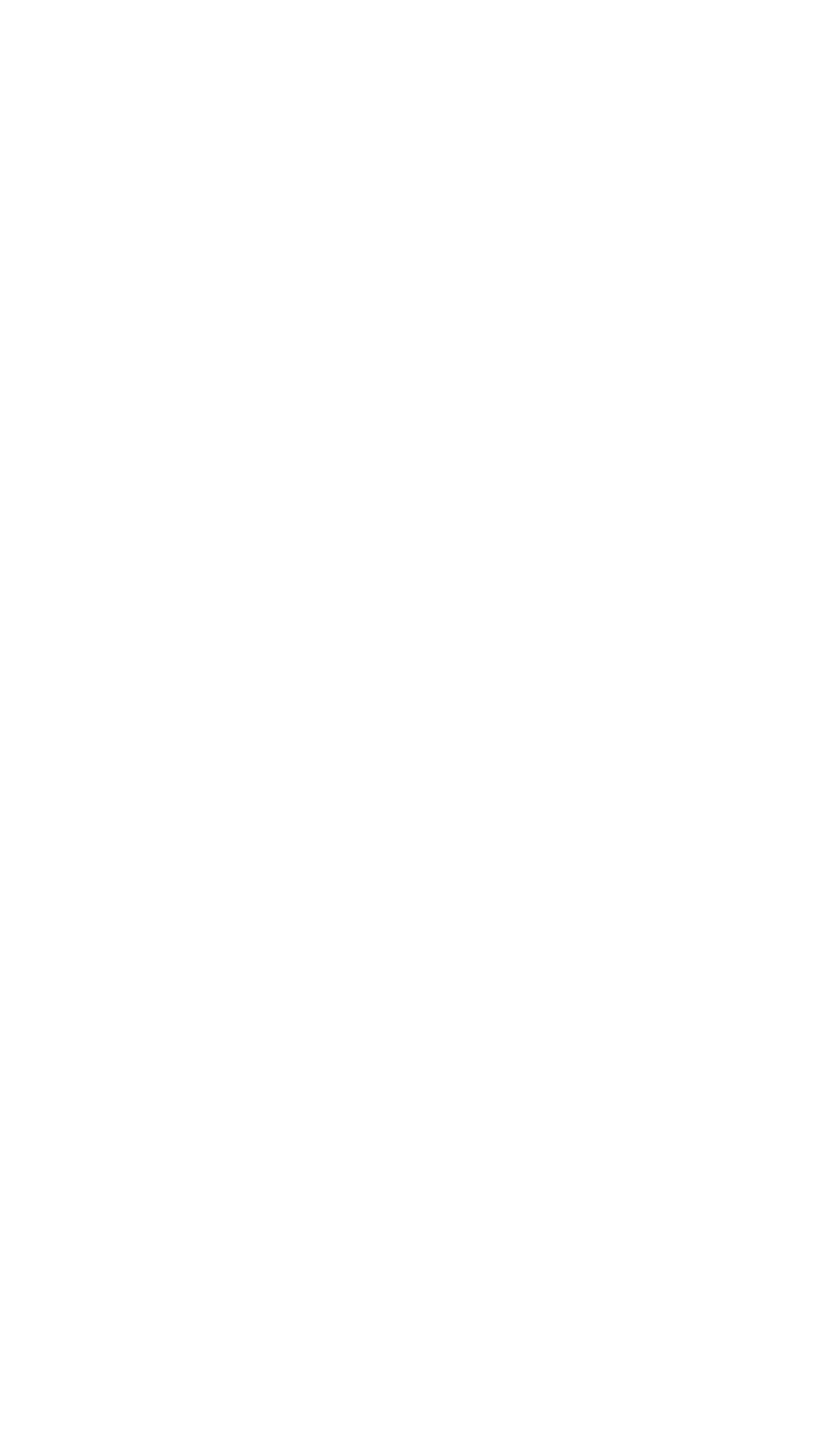
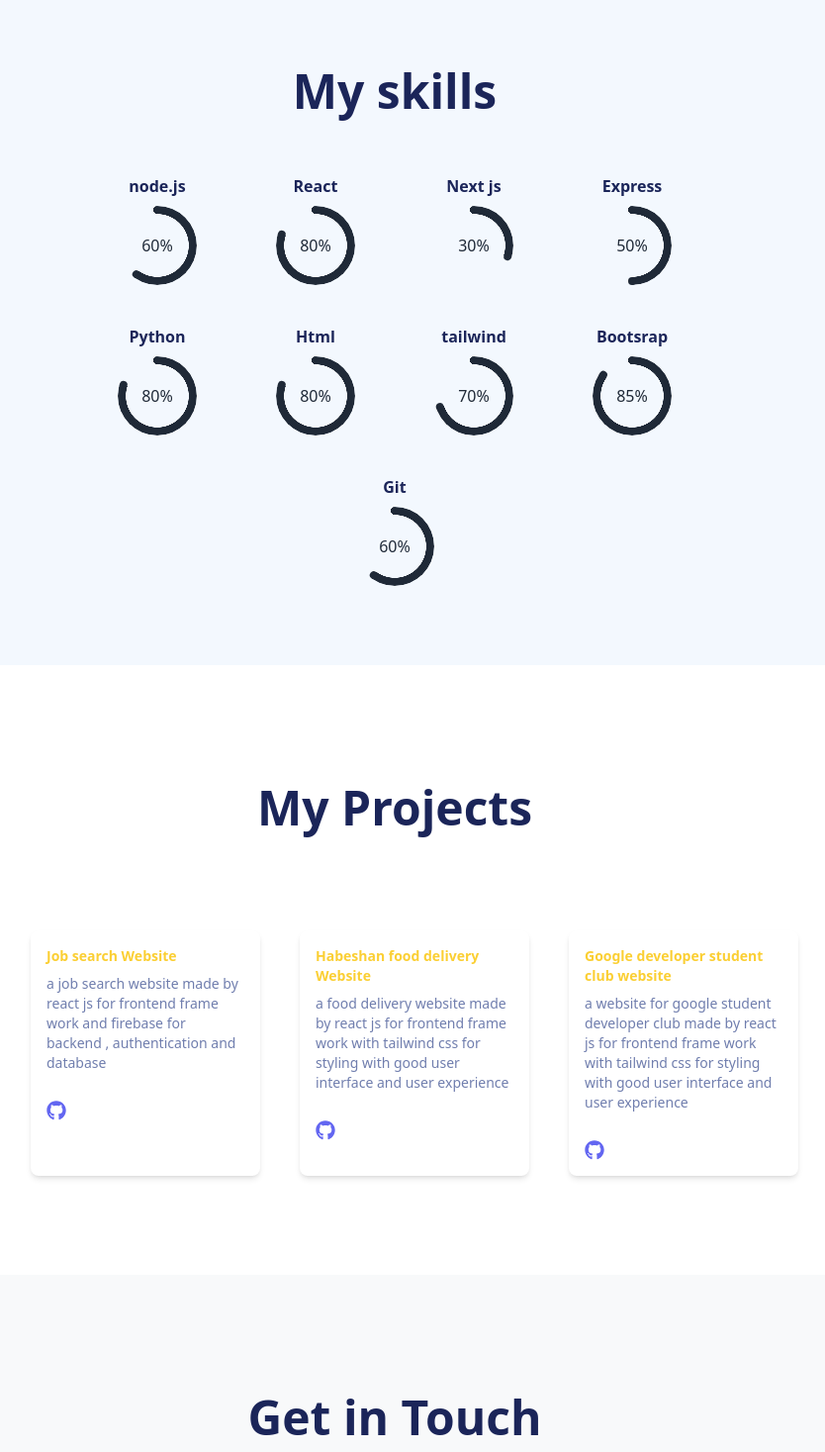
Before and after one commit to asero13th/portfolio, a React (Create React App) app in the folder portfolio/: page / in a window 1280 px wide. Shown: the part 1330-2797 px from the top of the page at 99% size, without its empty margins (321-1155 px from the left). Before the commit the page ends 1318 px from the top, so only its background shows below. Built offline with nearby package versions, Linux system fonts and the light colour scheme.

Commit message:
portofolio section added

```diff
--- a/portfolio/package.json
+++ b/portfolio/package.json
@@ -11,12 +11,10 @@
     "@testing-library/jest-dom": "^5.16.5",
     "@testing-library/react": "^13.4.0",
     "@testing-library/user-event": "^13.5.0",
-    "daisyui": "^3.1.7",
     "react": "^18.2.0",
     "react-dom": "^18.2.0",
     "react-icons": "^4.10.1",
     "react-scripts": "5.0.1",
-    "tailwindcss": "^3.3.2",
     "web-vitals": "^2.1.4"
   },
   "scripts": {
@@ -42,5 +40,9 @@
       "last 1 firefox version",
       "last 1 safari version"
     ]
+  },
+  "devDependencies": {
+    "daisyui": "^3.1.7",
+    "tailwindcss": "^3.3.2"
   }
 }
--- a/portfolio/src/App.js
+++ b/portfolio/src/App.js
@@ -2,6 +2,9 @@ import React from 'react';
 import Navigation from './components/Navigation';
 import Home from './components/Home';
 import About from './components/About';
+import Services from './components/Services';
+import Contact from './components/Contact';
+import Portfolio from './components/Portfolio';
 function App() {
   return (
     <div>
@@ -11,6 +14,10 @@ function App() {
   <section>
     <Home />
     <About />
+    <Services />
+    <Portfolio />
+    <Contact />
+
   </section>
 </div>
   );
--- a/portfolio/src/components/About.jsx
+++ b/portfolio/src/components/About.jsx
@@ -3,7 +3,7 @@ import { FaEnvelope, FaPhoneAlt, FaMapMarkerAlt } from 'react-icons/fa';
 
 const About = () => {
   return (
-    <aside id='about' className="ml:0 bg-white md:ml-40 lg:ml-40 md:top-0 border border-gray-200 overflow-x-hidden flex flex-col md:flex-row justify-content-between items-center ">
+    <aside id='about' className="ml-0 bg-white md:ml-40 lg:ml-40 md:top-0 border border-gray-200 overflow-x-hidden flex flex-col md:flex-row justify-content-between items-center ">
     <div className="mt-10 max-w-sm p-10 md:mx-40 rounded-xl overflow-hidden  flex flex-col items-center md:items-start">
       <div className='text-center md:text-left text-sm md:text-base'>
         <h2 className='mb-3 text-xl md:text-3xl text-gray-900 text-bold'>I'm <span className='text-indigo-500'>Aser Hailu</span>, a Web developer</h2>
@@ -17,7 +17,7 @@ const About = () => {
     <div className="mt-20 max-w-sm rounded-xl overflow-hidden md:max-w-l">
       <div className='text-center md:text-left text-sm '>
                 <ul>
-            <li><span className='text-gray-900'>Name</span>: Aser Hailu</li>
+            <li><span className='text-gray-900 text-bold text-lg'>Name</span>: Aser Hailu</li>
             <br />
             <hr />
             <li><span className='text-gray-900'>Age</span> : 21</li>
--- /dev/null
+++ b/portfolio/src/components/Card.jsx
@@ -0,0 +1,23 @@
+import { FaGit } from 'react-icons/fa';
+import { FontAwesomeIcon } from '@fortawesome/react-fontawesome';
+import {
+    faGithub,
+    faLinkedin,
+    faTwitter,
+    faInstagram,
+  } from '@fortawesome/free-brands-svg-icons';
+
+function Card({project}) {
+  return (
+    <div className="ml-10 mx-auto w-60 bg-white rounded-lg shadow-md overflow-hidden mx-5 my-5">
+        <div className="p-4">
+            <h3 className="text-xl font-semibold mb-2 text-yellow-400 text-xs sm:text-sm">{project.name}</h3>
+            <p className="text-gray-700 text-base text-xs sm:text-sm">{project.description}</p>
+        </div>
+        <div className="px-4 py-3 ">
+            <a href={`${project.url}`} className="text-indigo-500 mr-2"><FontAwesomeIcon icon={faGithub} className="w-5 h-5" /></a>
+        </div>
+    </div>
+  );
+}
+export default Card;
--- /dev/null
+++ b/portfolio/src/components/Contact.jsx
@@ -0,0 +1,37 @@
+import React from 'react'
+
+const Contact = () => {
+  return (
+    <aside id='contact' className="ml:0 bg-gray-50 md:ml-40 lg:ml-40 md:top-0   overflow-x-hidden flex flex-col  justify-content-between items-center mx:auto p-10">
+    <div className="mt-10 max-w-sm p-10 md:mx-auto rounded-xl overflow-hidden  flex flex-col items-center md:items-start">
+        <h2 className='mx-auto text-center text-5xl text-gray-900 font-bold'>Get in Touch</h2>
+    </div>
+    <div className=' mx-auto flex flex-col justify-around mt-2' >
+    <div className='flex flex-col md:flex-row'>
+        <div className='my-2'>
+            <label className="label">Name</label>
+            <input type="text" placeholder="Type here" className="input  w-60 md:w-80 bg-white" />
+        </div>
+        <div className='my-2'>
+            <label className="label">Email</label>
+            <input type="email" placeholder="Type here" className="input ml-3 w-60 md:w-80 bg-white" />
+        </div>
+    </div>
+
+    <div className='flex flex-col md:flex-row' >
+        <div className='my-2'>
+            <label className="label">Description</label>
+            <textarea className="textarea textarea-boarded textarea-xl w-60 md:w-80 bg-white max-w-xs bg-white px-10 py-3 mr-2 my-2 " placeholder="type here"></textarea>
+        </div>
+        <div className='my-2'>
+            <button className='my-16 mx-10 text-gray-200 bg-gray-900 w-40 md:w-60 hover:bg-custom-50 hover:border-gray-700 hover:text-gray-700 border rounded-lg transition duration-500 ease-in-out px-10 py-3 mr-2 my-2'>Submit</button>
+        </div>
+    </div>
+
+
+    </div>
+    </aside>
+  )
+}
+
+export default Contact
--- a/portfolio/src/components/Home.jsx
+++ b/portfolio/src/components/Home.jsx
@@ -18,12 +18,12 @@ function Home() {
     }, []);
 
   return (
-    <aside id='home' className="ml-0 bg-custom-50  md:ml-40 top-0  border border-gray-200 shadow-lg overflow-x-hidden md:pb-40">
+    <aside id='home' className="ml-0 bg-custom-50  md:ml-40 top-0  border border-gray-200 shadow-lg overflow-x-hidden md:pb-40 items-center md:items-start">
       <div className="mt-7">
         <div className="max-w-md mx-auto rounded-xl overflow-hidden md:max-w-2xl">
           <div className="md:flex">
             <div className="custom-image-shape-container mt-5">
-                <div className="rounded-full bg-gray-400  custom-background-shape">
+                <div className="rounded-full bg-blue-100  custom-background-shape">
                     <img className=" object-cover md:h-full md:w-48 z-10 custom-image-css" src={aserPhoto} alt="Aser Hailu" />
                 </div>
 
--- a/portfolio/src/components/Navigation.jsx
+++ b/portfolio/src/components/Navigation.jsx
@@ -57,10 +57,10 @@ const Navigation = () => {
                   About
                 </a>
                 <a
-                  href="#services"
+                  href="#skills"
                   className="block px-3 py-2 text-gray-700 font-medium hover:text-gray-900 flex justify-center items-center"
                 >
-                  Services
+                  Skills
                 </a>
                 <a
                   href="#portfolio"
@@ -103,10 +103,10 @@ const Navigation = () => {
               </li>
               <li className="mb-4">
                 <a
-                  href="#services"
+                  href="#skills"
                   className="text-gray-700 font-medium hover:text-gray-900 flex justify-center items-center"
                 >
-                  Services
+                  Skills
                 </a>
               </li>
               <li className="mb-4">
--- /dev/null
+++ b/portfolio/src/components/Portfolio.jsx
@@ -0,0 +1,41 @@
+import React from 'react'
+import Card from './Card'
+const myprojects = [
+    {
+        id : 1,
+        url:"https://ethio-job-finder.vercel.app/",
+        description: "a job search website made by react js for frontend frame work and firebase for backend , authentication and database",
+        projectType: "Web Project",
+        name: "Job search Website"
+    },
+    {
+        id : 2,
+        url:"https://habesha-delivery.vercel.app/home",
+        description: "a food delivery website made by react js for frontend frame work with tailwind css for styling with good user interface and user experience",
+        name: "Habeshan food delivery Website"
+    },
+    {
+        id : 3,
+        url:"https://gdsc-aastu-club.web.app/",
+        description: "a website for google student developer club made by react js for frontend frame work with tailwind css for styling with good user interface and user experience",
+        name: "Google developer student club website"
+    },
+]
+const Portfolio = () => {
+  return (
+    <aside id='contact' className=" ml:0 bg-white md:ml-40 lg:ml-40 md:top-0   overflow-x-hidden flex flex-col  justify-content-between items-center mx:auto p-10">
+    <div className="mt-10 max-w-sm p-10 md:mx-auto rounded-xl overflow-hidden  flex flex-col items-center md:items-start">
+        <h2 className=' text-center text-5xl text-gray-900 font-bold'>My Projects</h2>
+    </div>
+
+    <div className=" max-w-4xl p-10 md:mx-auto flex flex-col md:flex-row">
+    {myprojects.map((skill) => {
+        return <Card project={skill}/>
+    })}
+</div>
+
+    </aside>
+  )
+}
+
+export default Portfolio
--- /dev/null
+++ b/portfolio/src/components/Services.jsx
@@ -0,0 +1,61 @@
+import React from 'react'
+import { ProgressBar } from 'daisyui';
+
+const Services = () => {
+  return (
+    <aside id='skills' className="pb-20 ml:0 bg-anotherCustom-50 md:ml-40 lg:ml-40 md:top-0 borer border-gray-200 overflow-x-hidden flex flex-col  justify-content-between items-center mx:auto">
+        <div className="mt-10 max-w-sm p-10 md:mx-auto rounded-xl overflow-hidden  flex flex-col items-center md:items-start">
+            <h2 className='mx-auto text-center text-5xl text-gray-900 font-bold'>My skills</h2>
+        </div>
+        <div className='flex flex-col md:flex-row justify-around mt-5' >
+
+            <div>
+              <div><h3 className='mx-auto text-center mb-2 text-gray-900 font-bold'>node.js</h3></div>
+            <div className="radial-progress mx-10" style={{"--value":60}}>60%</div>
+            </div>
+            <div>
+              <div><h3 className='mx-auto text-center mb-2 text-gray-900 font-bold'>React</h3></div>
+            <div className="radial-progress mx-10" style={{"--value":80}}>80%</div>
+            </div>
+            <div>
+              <div><h3 className='mx-auto text-center mb-2 text-gray-900 font-bold font-bold'>Next js</h3></div>
+            <div className="radial-progress mx-10" style={{"--value":30}}>30%</div>
+            </div>
+            <div>
+              <div><h3 className='mx-auto text-center mb-2 text-gray-900 font-bold'>Express </h3></div>
+            <div className="radial-progress mx-10" style={{"--value":50}}>50%</div>
+            </div>
+        </div>
+        <div className='flex flex-col md:flex-row justify-around mt-10' >
+
+            <div>
+              <div><h3 className='mx-auto text-center mb-2 text-gray-900 font-bold'>Python</h3></div>
+            <div className="radial-progress mx-10" style={{"--value":80}}>80%</div>
+            </div>
+            <div>
+              <div><h3 className='mx-auto text-center mb-2 text-gray-900 font-bold'>Html</h3></div>
+            <div className="radial-progress mx-10" style={{"--value":80}}>80%</div>
+            </div>
+            <div>
+              <div><h3 className='mx-auto text-center mb-2 text-gray-900 font-bold'>tailwind</h3></div>
+            <div className="radial-progress mx-10" style={{"--value":70}}>70%</div>
+            </div>
+            <div>
+              <div><h3 className='mx-auto text-center mb-2 text-gray-900 font-bold'>Bootsrap </h3></div>
+            <div className="radial-progress mx-10" style={{"--value":85}}>85%</div>
+            </div>
+        </div>
+        <div className='flex flex-col md:flex-row justify-around mt-10' >
+
+            <div>
+              <div><h3 className='mx-auto text-center mb-2 text-gray-900 font-bold'>Git</h3></div>
+            <div className="radial-progress mx-10" style={{"--value":60}}>60%</div>
+            </div>
+
+        </div>
+
+    </aside>
+  )
+}
+
+export default Services
--- a/portfolio/src/index.js
+++ b/portfolio/src/index.js
@@ -3,6 +3,7 @@ import ReactDOM from 'react-dom/client';
 import './index.css';
 import App from './App';
 import "./styles/Home.css";
+
 
 const root = ReactDOM.createRoot(document.getElementById('root'));
 root.render(
--- a/portfolio/tailwind.config.js
+++ b/portfolio/tailwind.config.js
@@ -323,6 +323,9 @@ module.exports = {
         custom:{
           50: "#effaf9",
         },
+        anotherCustom:{
+          50: "#f3f8fe",
+        },
         shadow: {
           500: "rgba(112, 144, 176, 0.08)",
         },
```
Also changed, not shown: 1 other file (tests, documents, lock files or other folders).
